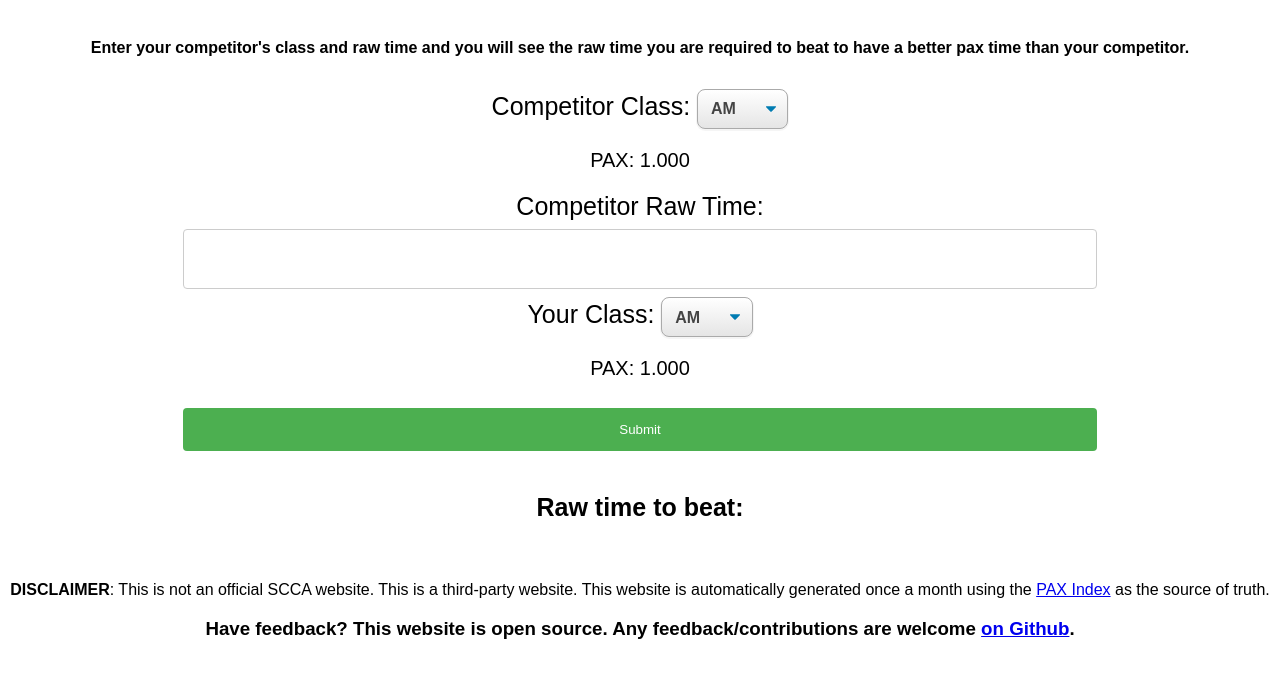
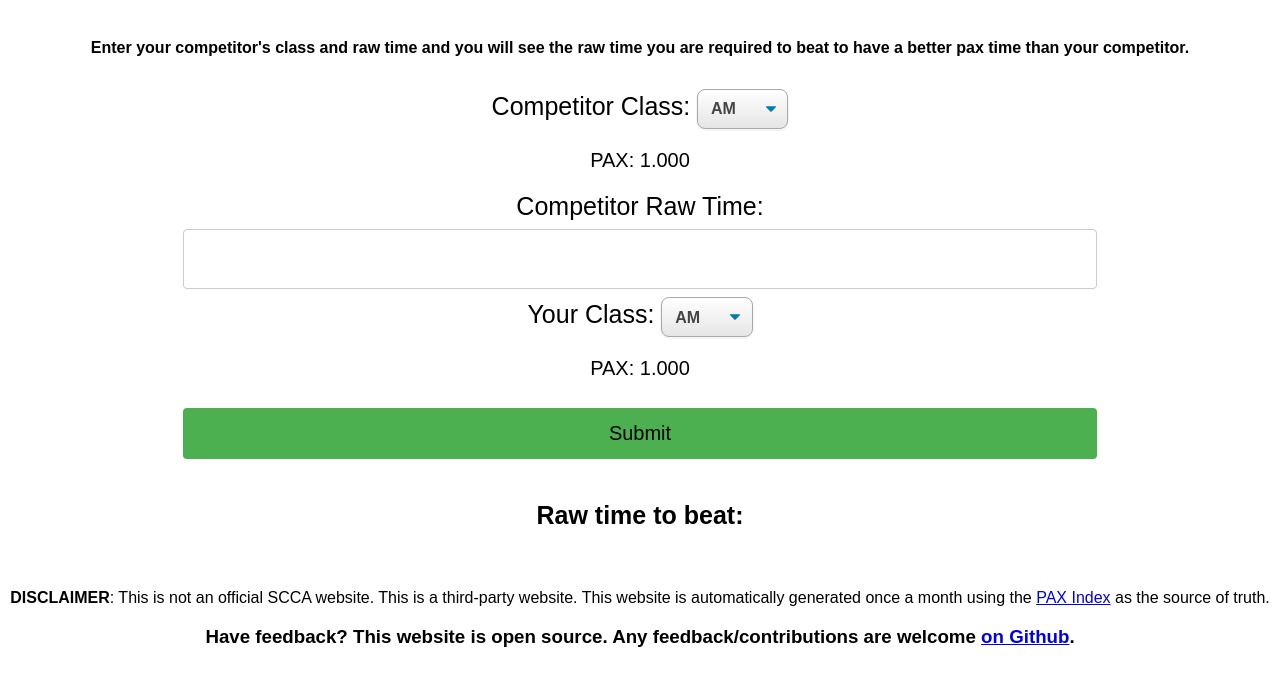
Before and after one commit to Bjorn248/scca-pax-calculator, a website: page src/index.html in a window 1280 px wide. Drawn offline with Linux system fonts and the light colour scheme.

Commit message:
address browser accessibility audit items

```diff
--- a/src/index.html
+++ b/src/index.html
@@ -1,5 +1,5 @@
 <!DOCTYPE html>
-<html>
+<html lang="en">
   <head>
     <meta charset="UTF-8">
     <meta name="viewport" content="width=device-width, initial-scale=1.0">
--- a/src/styles.css
+++ b/src/styles.css
@@ -13,7 +13,8 @@
 .buttonInput {
   width: 100%;
   background-color: #4CAF50;
-  color: white;
+  color: black;
+  font-size: 20px;
   padding: 14px 20px;
   margin: 8px 0;
   border: none;
```
